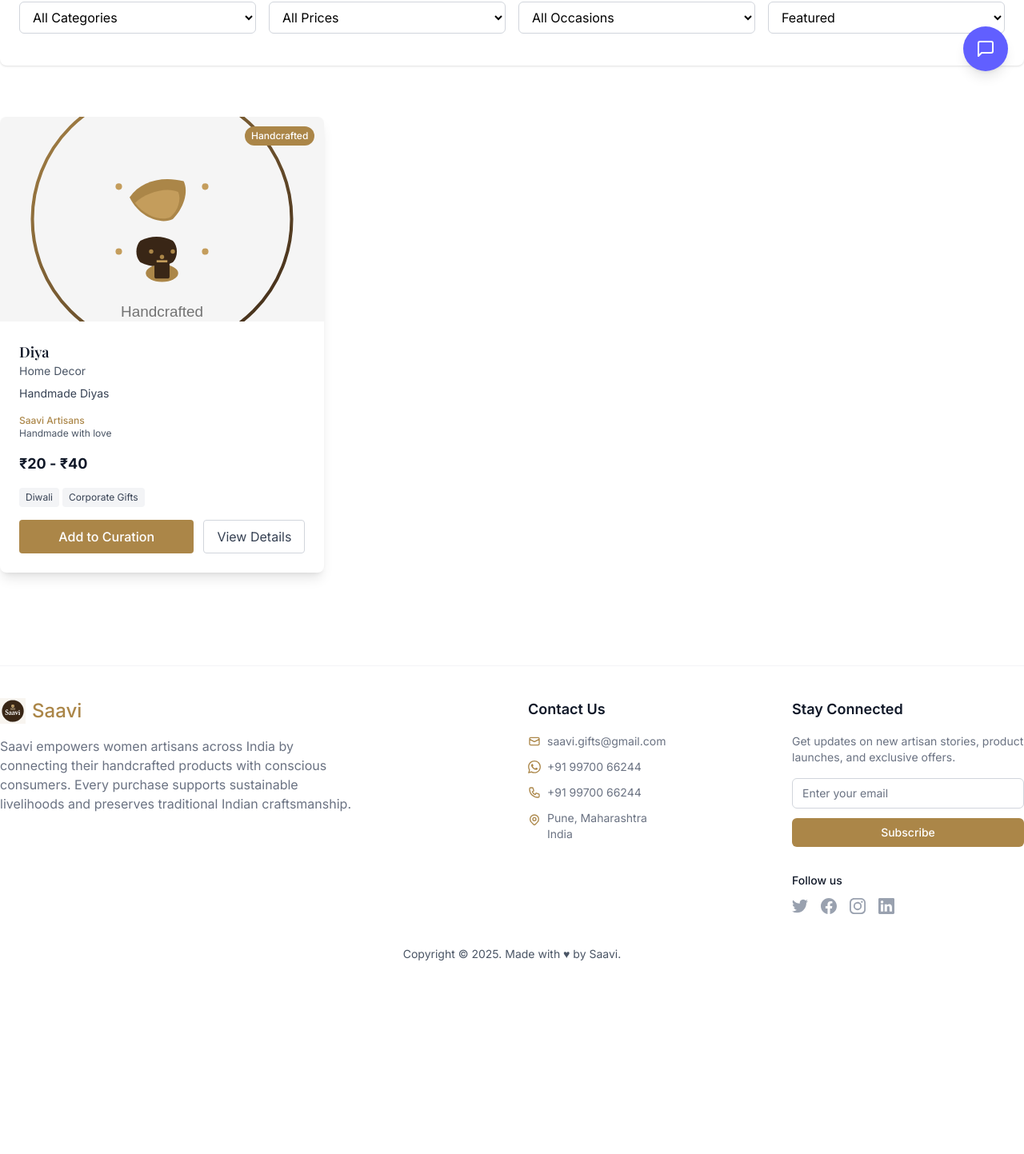
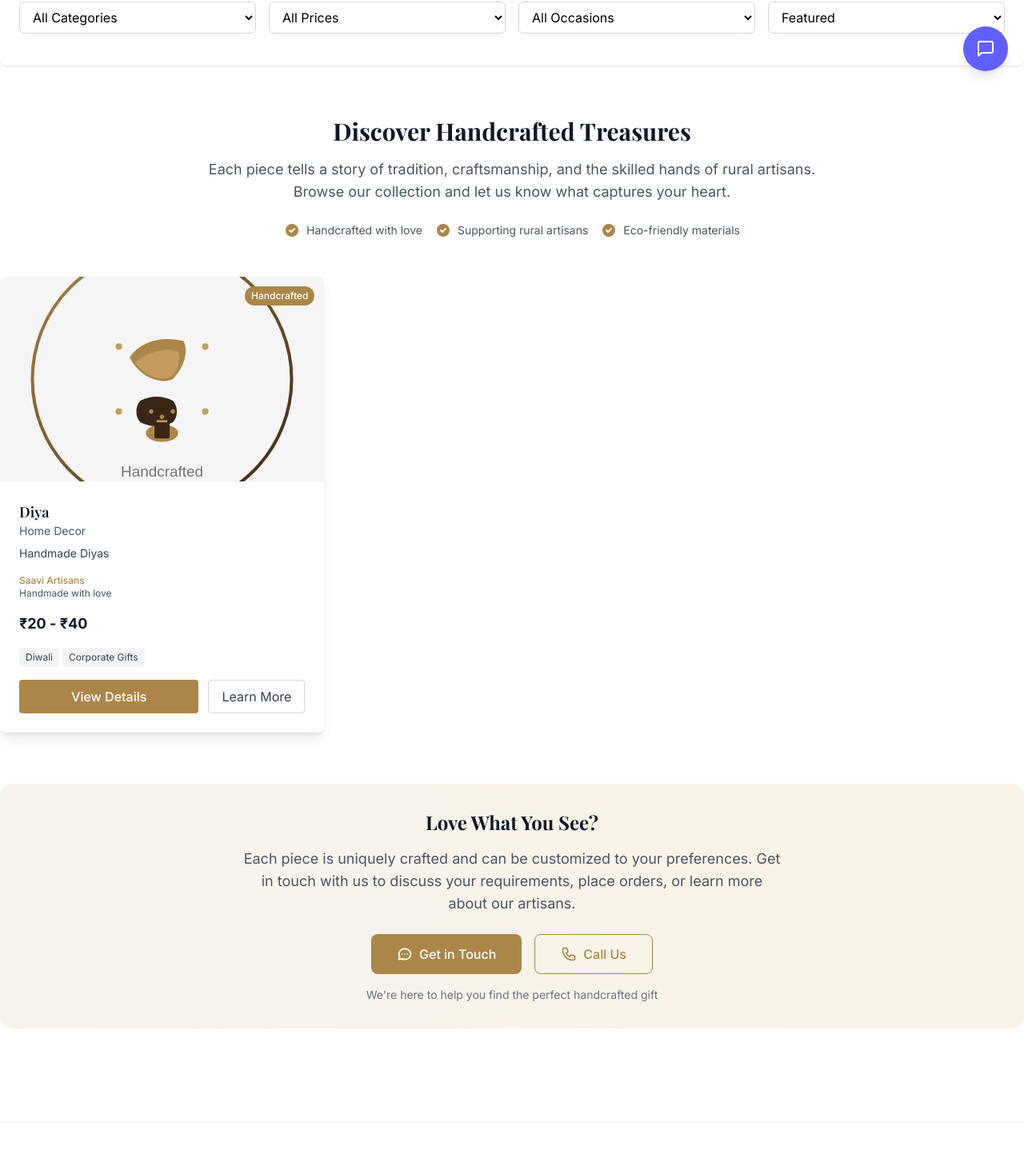
Before and after one commit to saavi-gifts/saavi, a Next.js app: page /catalog in a window 1280 px wide. Shown: the part 691-2134 px from the top of the page at 80% size. Before the commit the page ends 1966 px from the top, so only its background shows below. Built offline with nearby package versions, Linux system fonts and the light colour scheme.

Commit message:
Remove curation functionality and add engaging content encouraging users to get in touch

```diff
--- a/src/components/CatalogGrid.tsx
+++ b/src/components/CatalogGrid.tsx
@@ -32,11 +32,12 @@
     setLoading(false)
   }, [])
 
-  const handleAddToCuration = (gift: Gift) => {
-    // In a real app, this would add to a cart or curation list
-    console.log("Added to curation:", gift.name)
-    alert(`${gift.name} added to your curation list!`)
-  }
+  // TODO: Future curation functionality - can be easily restored
+  // const handleAddToCuration = (gift: Gift) => {
+  //   // In a real app, this would add to a cart or curation list
+  //   console.log("Added to curation:", gift.name)
+  //   alert(`${gift.name} added to your curation list!`)
+  // }
 
   const getImageUrl = (gift: Gift) => {
     return gift.imageUrl || '/img/placeholder-sustainable.svg'
@@ -77,6 +78,38 @@
 
   return (
     <Container>
+      {/* Engaging Header Section */}
+      <div className="text-center mb-12">
+        <h2 className="text-3xl font-bold text-gray-900 dark:text-white font-playfair mb-4">
+          Discover Handcrafted Treasures
+        </h2>
+        <p className="text-lg text-gray-600 dark:text-gray-400 max-w-3xl mx-auto">
+          Each piece tells a story of tradition, craftsmanship, and the skilled hands of rural artisans.
+          Browse our collection and let us know what captures your heart.
+        </p>
+        <div className="mt-6 flex flex-col sm:flex-row gap-4 justify-center items-center">
+          <div className="flex items-center text-sm text-gray-600 dark:text-gray-400">
+            <svg className="w-5 h-5 text-saavi-gold mr-2" fill="currentColor" viewBox="0 0 20 20">
+              <path fillRule="evenodd" d="M10 18a8 8 0 100-16 8 8 0 000 16zm3.707-9.293a1 1 0 00-1.414-1.414L9 10.586 7.707 9.293a1 1 0 00-1.414 1.414l2 2a1 1 0 001.414 0l4-4z" clipRule="evenodd" />
+            </svg>
+            Handcrafted with love
+          </div>
+          <div className="flex items-center text-sm text-gray-600 dark:text-gray-400">
+            <svg className="w-5 h-5 text-saavi-gold mr-2" fill="currentColor" viewBox="0 0 20 20">
+              <path fillRule="evenodd" d="M10 18a8 8 0 100-16 8 8 0 000 16zm3.707-9.293a1 1 0 00-1.414-1.414L9 10.586 7.707 9.293a1 1 0 00-1.414 1.414l2 2a1 1 0 001.414 0l4-4z" clipRule="evenodd" />
+            </svg>
+            Supporting rural artisans
+          </div>
+          <div className="flex items-center text-sm text-gray-600 dark:text-gray-400">
+            <svg className="w-5 h-5 text-saavi-gold mr-2" fill="currentColor" viewBox="0 0 20 20">
+              <path fillRule="evenodd" d="M10 18a8 8 0 100-16 8 8 0 000 16zm3.707-9.293a1 1 0 00-1.414-1.414L9 10.586 7.707 9.293a1 1 0 00-1.414 1.414l2 2a1 1 0 001.414 0l4-4z" clipRule="evenodd" />
+            </svg>
+            Eco-friendly materials
+          </div>
+        </div>
+      </div>
+
+      {/* Gifts Grid */}
       <div className="grid grid-cols-1 md:grid-cols-2 lg:grid-cols-3 gap-8">
         {gifts.map((gift) => (
           <div
@@ -147,21 +180,55 @@
               {/* Action Buttons */}
               <div className="flex gap-3">
                 <button
-                  onClick={() => handleAddToCuration(gift)}
-                  className="flex-1 bg-saavi-gold hover:bg-saavi-gold-dark text-white font-medium py-2 px-4 rounded transition-colors duration-200"
+                  onClick={() => setSelectedGift(gift)}
+                  className="flex-1 bg-saavi-gold hover:bg-yellow-600 text-white font-medium py-2 px-4 rounded transition-colors duration-200"
                 >
-                  Add to Curation
+                  View Details
                 </button>
                 <button
                   onClick={() => setSelectedGift(gift)}
                   className="px-4 py-2 border border-gray-300 dark:border-gray-600 text-gray-700 dark:text-gray-300 rounded hover:bg-gray-50 dark:hover:bg-gray-700 transition-colors duration-200"
                 >
-                  View Details
+                  Learn More
                 </button>
               </div>
             </div>
           </div>
         ))}
+      </div>
+
+      {/* Call-to-Action Section */}
+      <div className="mt-16 text-center bg-gradient-to-r from-saavi-gold/10 to-yellow-600/10 rounded-2xl p-8">
+        <h3 className="text-2xl font-bold text-gray-900 dark:text-white font-playfair mb-4">
+          Love What You See?
+        </h3>
+        <p className="text-lg text-gray-600 dark:text-gray-400 mb-6 max-w-2xl mx-auto">
+          Each piece is uniquely crafted and can be customized to your preferences.
+          Get in touch with us to discuss your requirements, place orders, or learn more about our artisans.
+        </p>
+        <div className="flex flex-col sm:flex-row gap-4 justify-center">
+          <a
+            href="/contact"
+            className="bg-saavi-gold hover:bg-yellow-600 text-white font-medium py-3 px-8 rounded-lg transition-colors duration-200 inline-flex items-center"
+          >
+            <svg className="w-5 h-5 mr-2" fill="none" stroke="currentColor" viewBox="0 0 24 24">
+              <path strokeLinecap="round" strokeLinejoin="round" strokeWidth={2} d="M8 12h.01M12 12h.01M16 12h.01M21 12c0 4.418-4.03 8-9 8a9.863 9.863 0 01-4.255-.949L3 20l1.395-3.72C3.512 15.042 3 13.574 3 12c0-4.418 4.03-8 9-8s9 3.582 9 8z" />
+            </svg>
+            Get in Touch
+          </a>
+          <a
+            href="tel:+919876543210"
+            className="border border-saavi-gold text-saavi-gold hover:bg-saavi-gold hover:text-white font-medium py-3 px-8 rounded-lg transition-colors duration-200 inline-flex items-center"
+          >
+            <svg className="w-5 h-5 mr-2" fill="none" stroke="currentColor" viewBox="0 0 24 24">
+              <path strokeLinecap="round" strokeLinejoin="round" strokeWidth={2} d="M3 5a2 2 0 012-2h3.28a1 1 0 01.948.684l1.498 4.493a1 1 0 01-.502 1.21l-2.257 1.13a11.042 11.042 0 005.516 5.516l1.13-2.257a1 1 0 011.21-.502l4.493 1.498a1 1 0 01.684.949V19a2 2 0 01-2 2h-1C9.716 21 3 14.284 3 6V5z" />
+            </svg>
+            Call Us
+          </a>
+        </div>
+        <p className="text-sm text-gray-500 dark:text-gray-400 mt-4">
+          We&apos;re here to help you find the perfect handcrafted gift
+        </p>
       </div>
 
       {/* Gift Detail Modal */}
@@ -249,15 +316,20 @@
                     {formatPrice(selectedGift)}
                   </span>
                 </div>
-                <button
-                  onClick={() => {
-                    handleAddToCuration(selectedGift);
-                    setSelectedGift(null);
-                  }}
-                  className="bg-saavi-gold hover:bg-saavi-gold-dark text-white font-medium py-3 px-6 rounded-lg transition-colors duration-200"
-                >
-                  Add to Curation
-                </button>
+                <div className="flex gap-3">
+                  <button
+                    onClick={() => setSelectedGift(null)}
+                    className="px-4 py-2 border border-gray-300 dark:border-gray-600 text-gray-700 dark:text-gray-300 rounded hover:bg-gray-50 dark:hover:bg-gray-700 transition-colors duration-200"
+                  >
+                    Close
+                  </button>
+                  <a
+                    href="/contact"
+                    className="bg-saavi-gold hover:bg-yellow-600 text-white font-medium py-2 px-6 rounded transition-colors duration-200"
+                  >
+                    Get in Touch
+                  </a>
+                </div>
               </div>
             </div>
           </div>
```
